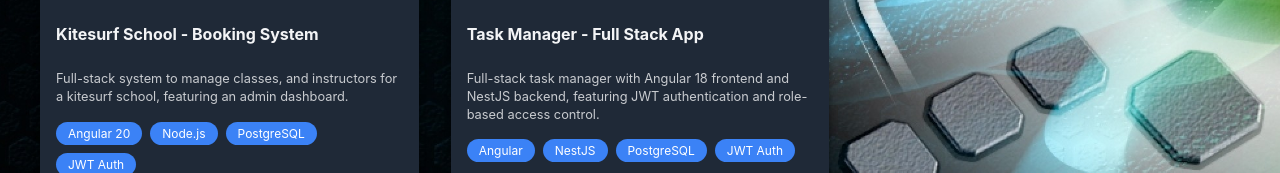
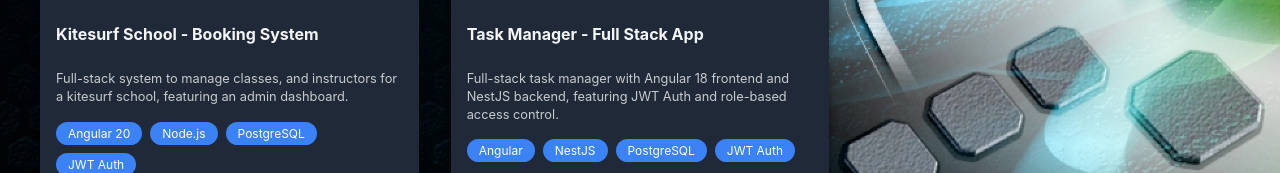
Before and after one commit to maru33luc/Portfolio-Ang19, an Angular app: page /projects in a window 1280 px wide. Shown: the part 895-1068 px from the top of the page. Built offline with nearby package versions, Linux system fonts and the light colour scheme; a web font is replaced by a local one.

Commit message:
[FIX] Update description for Task Manager project and adjust technologies list

```diff
--- a/src/app/components/projects/projects.component.ts
+++ b/src/app/components/projects/projects.component.ts
@@ -71,7 +71,7 @@ export class ProjectsComponent {
     },
     {
       title: 'Task Manager - Full Stack App',
-      description: 'Full-stack task manager with Angular 18 frontend and NestJS backend, featuring JWT authentication and role-based access control.',
+      description: 'Full-stack task manager with Angular 18 frontend and NestJS backend, featuring JWT Auth and role-based access control.',
       image: '../../../assets/img/projects/Safe Task Manager.png',
       technologies: ['Angular', 'NestJS', 'PostgreSQL', 'JWT Auth'],
       liveUrl: 'https://task-manager-zeta-six-44.vercel.app',
```
